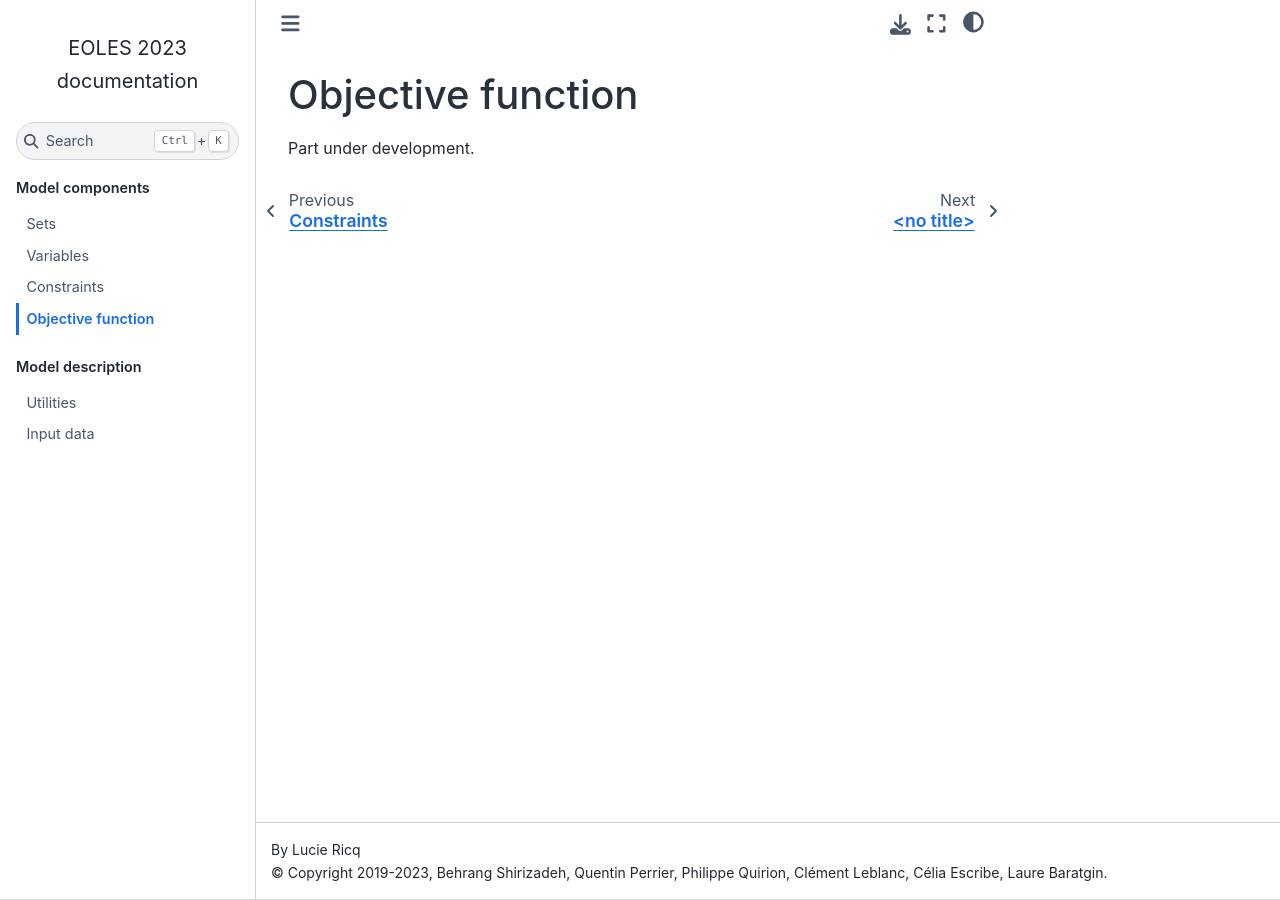
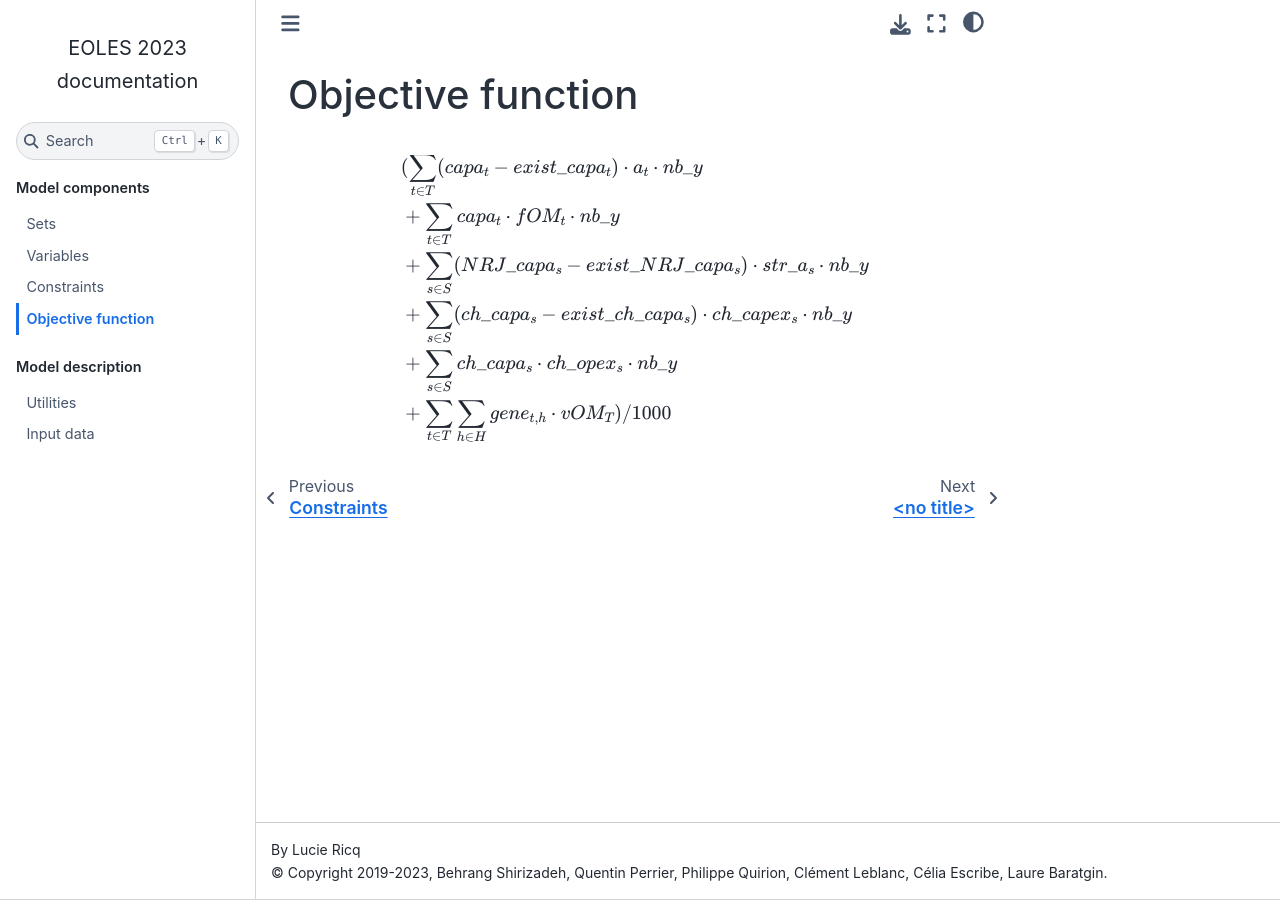
Before and after one commit to LucieRC/EOLES, a Sphinx documentation site: the page built from docs/objective_function.rst, in a window 1280 px wide. Built offline with Sphinx 7.4.7 and the Sphinx Book theme 1.1.4, drawn with Linux system fonts in a browser that asks for light colours.

Commit message:
Update objective_function.rst

```diff
--- a/docs/objective_function.rst
+++ b/docs/objective_function.rst
@@ -2,4 +2,12 @@
 Objective function
 ##########################################
 
-Part under development.
+.. math::
+  \begin{align*}
+  	& (  {\sum_{{t \in T}}} (capa_{t} - exist\_capa_{t}) \cdot a_{t} \cdot nb\_y \\
+  	& + \sum_{{t \in T}} capa_{t} \cdot fOM_t \cdot nb\_y \\
+  	& + \sum_{{s \in S}} (NRJ\_capa_{s} - exist\_NRJ\_capa_{s}) \cdot str\_a_{s} \cdot nb\_y \\
+  	& + \sum_{{s \in S}} (ch\_capa_{s} - exist\_ch\_capa_{s}) \cdot ch\_capex_{s} \cdot nb\_y \\
+  	& + \sum_{{s \in S}} ch\_capa_{s} \cdot ch\_opex_{s} \cdot nb\_y \\
+  	& + \sum_{{t \in T}} \sum_{{h \in H}} gene_{t, h} \cdot vOM_{T} ) /1000
+  \end{align*}
```
